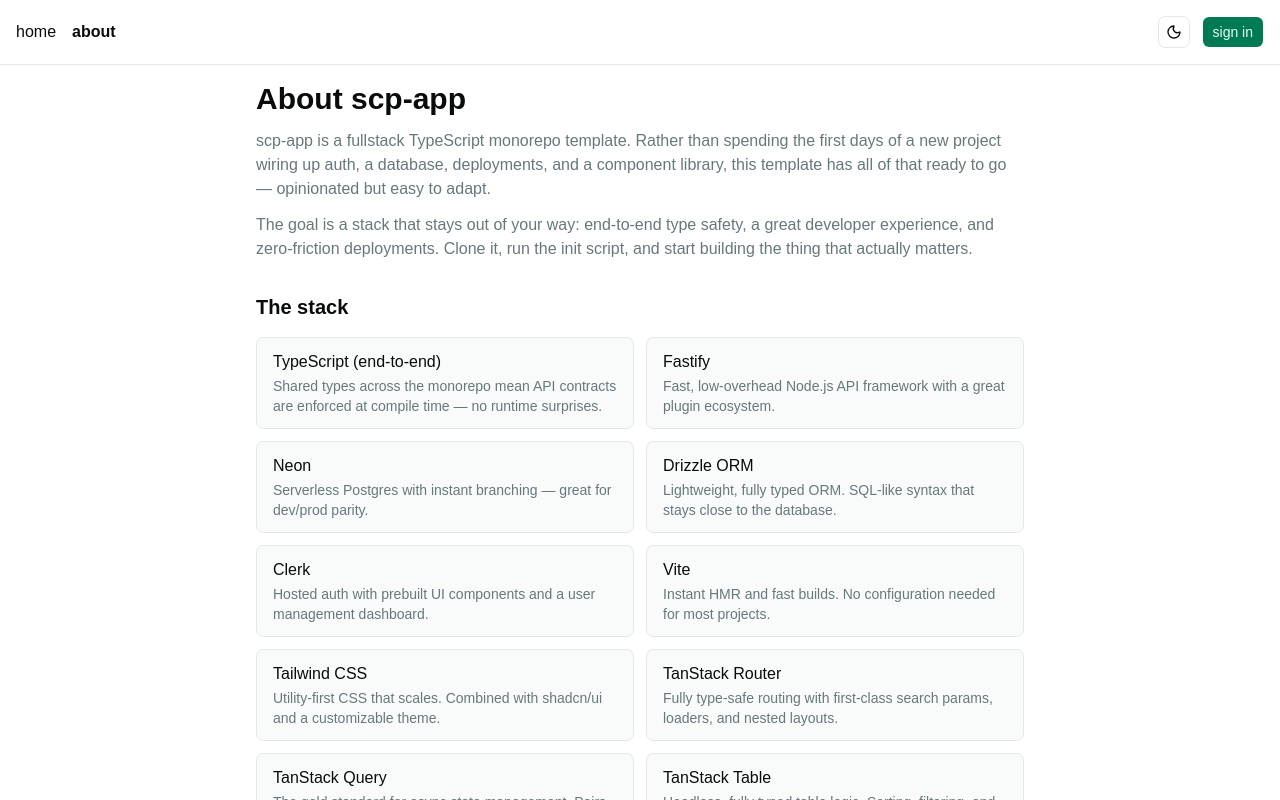
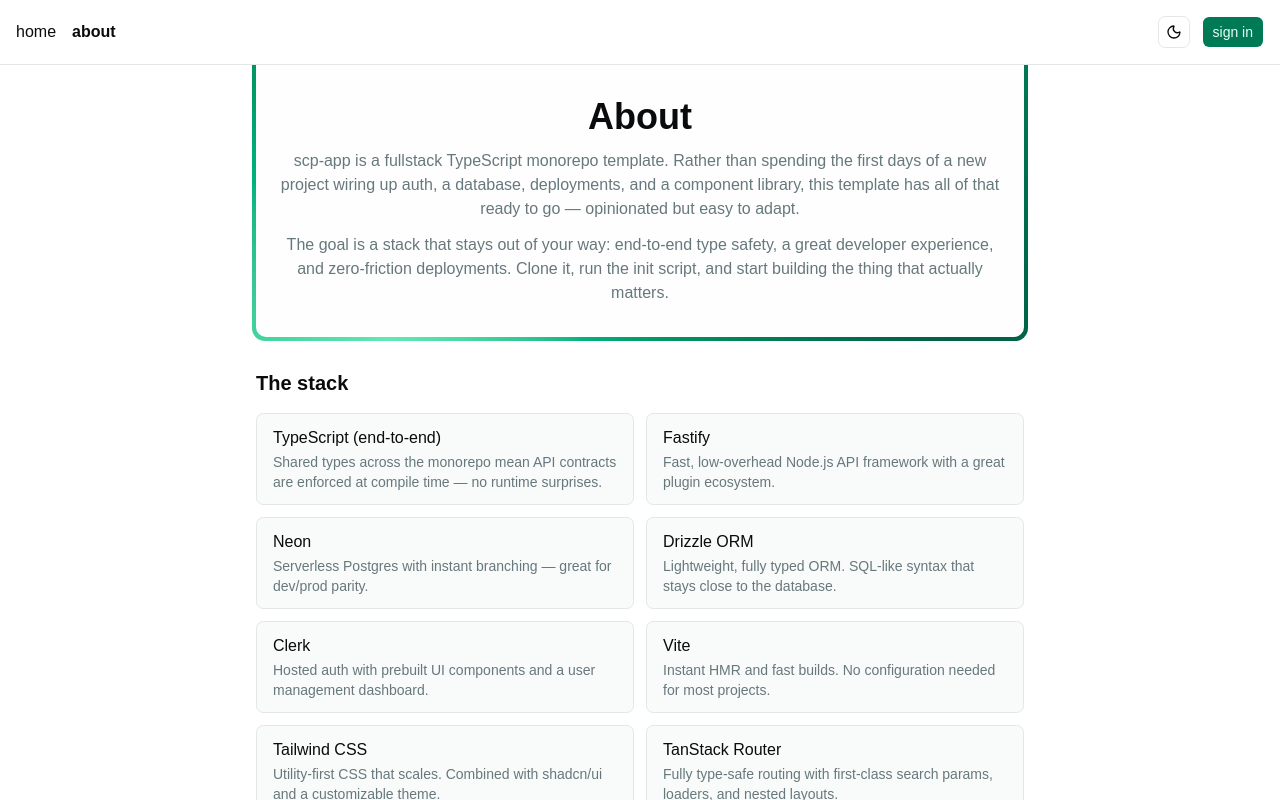
Before and after one commit to SamPetering/scp-app, a React (Vite) app in the folder apps/web/: page /about in a window 1280 px wide. Shown: the top 800 px of the page. Built offline with nearby package versions, Linux system fonts and the light colour scheme; no server answers.

Commit message:
home and about page cleanup

```diff
--- a/apps/web/src/routes/about.tsx
+++ b/apps/web/src/routes/about.tsx
@@ -64,21 +64,27 @@
 
 function About() {
   return (
-    <PageLayout className="items-center py-4">
+    <PageLayout className="items-center pb-4">
       <div className="flex w-full max-w-3xl flex-col gap-8">
         {/* Intro */}
-        <div className="flex flex-col gap-3">
-          <h1 className="text-3xl font-bold">About scp-app</h1>
-          <p className="text-muted-foreground">
-            scp-app is a fullstack TypeScript monorepo template. Rather than spending the first days
-            of a new project wiring up auth, a database, deployments, and a component library, this
-            template has all of that ready to go — opinionated but easy to adapt.
-          </p>
-          <p className="text-muted-foreground">
-            The goal is a stack that stays out of your way: end-to-end type safety, a great
-            developer experience, and zero-friction deployments. Clone it, run the init script, and
-            start building the thing that actually matters.
-          </p>
+        <div className="relative z-1 bg-background">
+          <div className="border-animation" />
+
+          <div className="rounded-b-xl bg-background">
+            <div className="flex flex-col gap-3 rounded-b-xl bg-muted/10 px-6 py-8">
+              <h1 className="text-center text-4xl font-bold">About</h1>
+              <p className="text-center text-muted-foreground">
+                scp-app is a fullstack TypeScript monorepo template. Rather than spending the first
+                days of a new project wiring up auth, a database, deployments, and a component
+                library, this template has all of that ready to go — opinionated but easy to adapt.
+              </p>
+              <p className="text-center text-muted-foreground">
+                The goal is a stack that stays out of your way: end-to-end type safety, a great
+                developer experience, and zero-friction deployments. Clone it, run the init script,
+                and start building the thing that actually matters.
+              </p>
+            </div>
+          </div>
         </div>
 
         {/* Stack */}
--- a/apps/web/src/routes/index.tsx
+++ b/apps/web/src/routes/index.tsx
@@ -26,16 +26,12 @@
 
   return (
     <PageLayout className="items-center">
-      <div className="flex w-full max-w-4xl flex-col items-center gap-8">
+      <div className="flex w-full max-w-3xl flex-col items-center gap-8">
         {/* Header */}
         <div className="relative z-1 bg-background">
           <div className="border-animation" />
           <div className="rounded-b-xl bg-background">
-            <div
-              className={
-                'mx-auto flex max-w-3xl flex-col gap-3 rounded-b-xl border border-t-0 bg-muted/40 p-8 px-6 text-center'
-              }
-            >
+            <div className="flex flex-col gap-3 rounded-b-xl border border-t-0 bg-muted/10 px-6 py-8 text-center">
               <h1 className="text-4xl font-bold">scp-app</h1>
               <p className="text-lg text-balance text-muted-foreground">
                 Fullstack monorepo template — Fastify API + Vite/React frontend with auth, a
@@ -76,7 +72,7 @@
         </div>
 
         {/* Getting started */}
-        <div className="flex max-w-3xl flex-col gap-3">
+        <div className="flex flex-col gap-3">
           <div className="flex items-center gap-3 border-b pb-4">
             <h2 className="text-xl font-semibold">Get started</h2>
             <InputField
```
